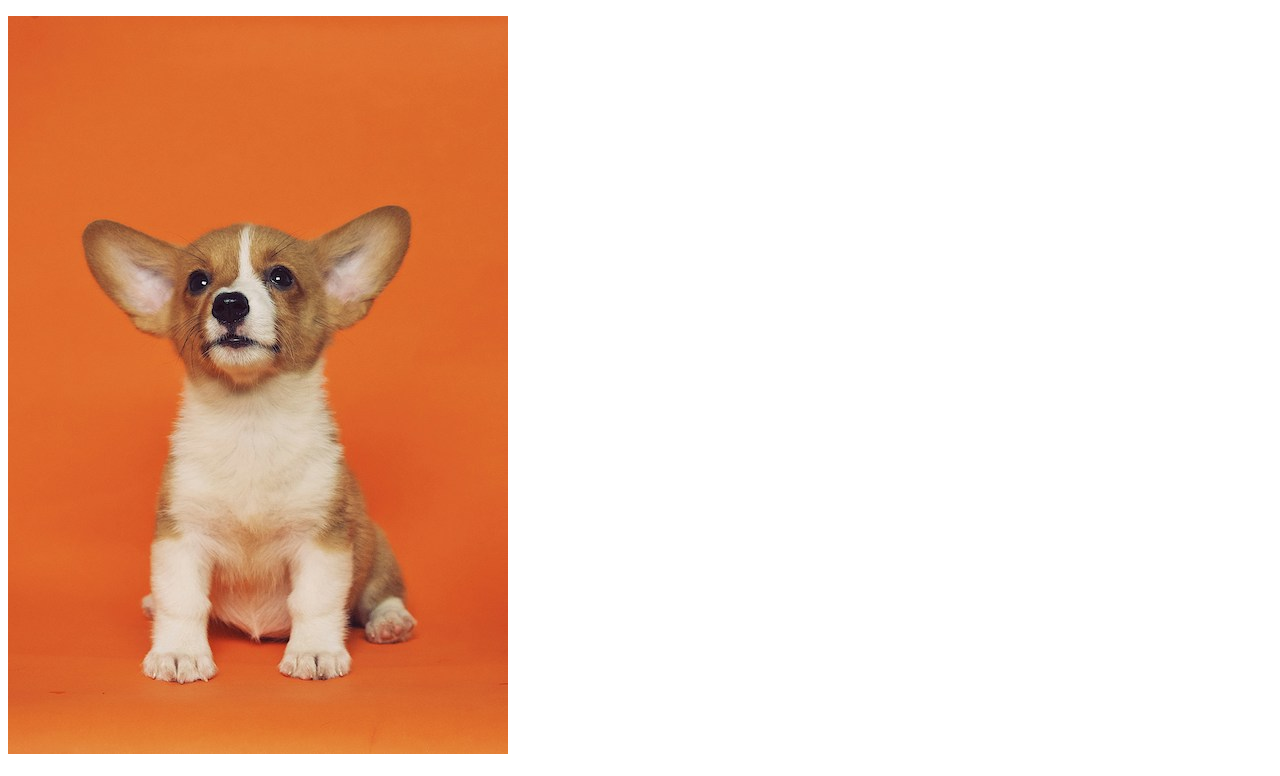
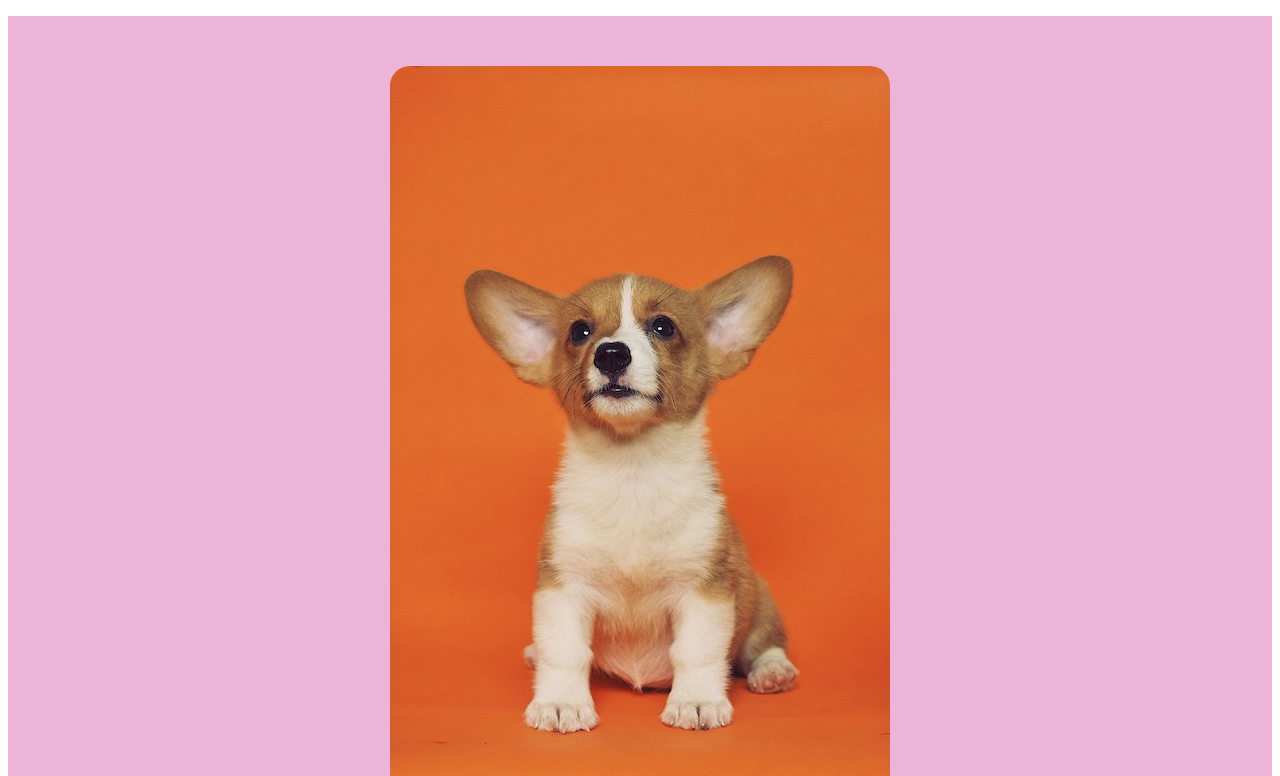
Before and after one commit to techbykayla/techbykayla.github.io, a plain HTML site: page index.html in a window 1280 px wide. Shown: the top 776 px of the page. Drawn offline with Linux system fonts and the light colour scheme.

Commit message:
Update index.html

```diff
--- a/index.html
+++ b/index.html
@@ -3,21 +3,21 @@
 <html>
   <head>
       <meta charset="utf-8">
-    <link rel="stylesheet" href="style.css">
+    <link rel="stylesheet" href="styles.css">
       <title>All about dogs</title>
     </head>
+    <body>
       <header>
-    <ul id="headerBar"></ul>
-    <img src="images/orangedog.jpg"(width="150px")  alt="cute pitbull with a green background"></alt>
+        <ul id="headerBar">
+        <img src="images/orangedog.jpg"(width="150px")  alt="cute puppu with a orange background"></alt>
         <h1>Dog Gone Awesome</h1>
-    <ul id="headerBar"></ul>
         <li class="special"><a class="whiteLink" href="https://en.wikipedia.org/wiki/Snoopy" target="_blank">Snoopy</a></li>
         <li class="special"><a class="whiteLink" href="https://en.wikipedia.org/wiki/Pluto_(Disney)" target="_blank">Pluto</a></li>
         <li class="special"><a class="whiteLink" href="https://en.wikipedia.org/wiki/Scooby-Doo" target="_blank">Scooby Doo</a></li>
 
-
+      </ul>
       </header>
-  <body>
+    </body>
   <head>
        <h2>
          Dogs are dynamite!
```
Lines whose indentation alone changed are shown as unchanged.
